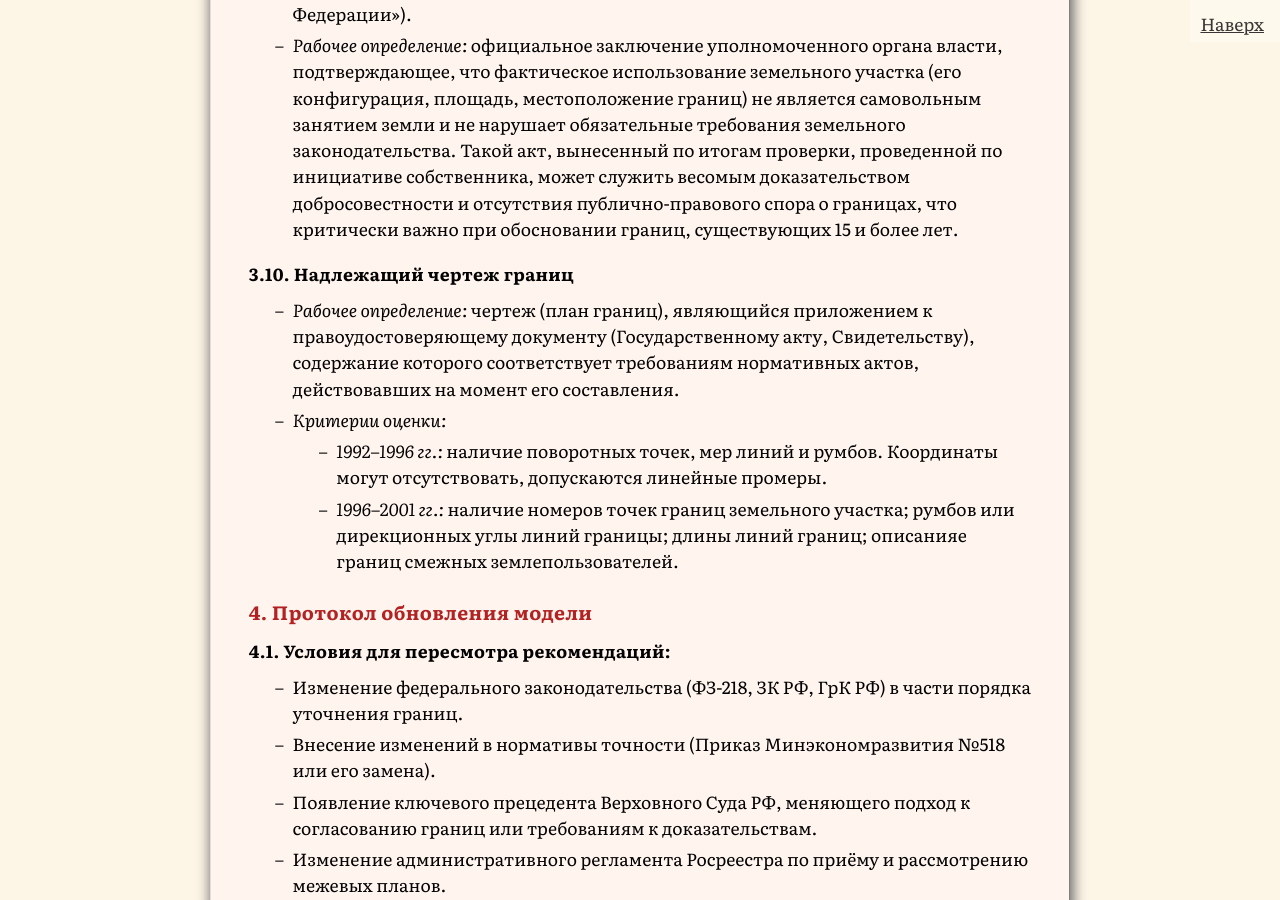
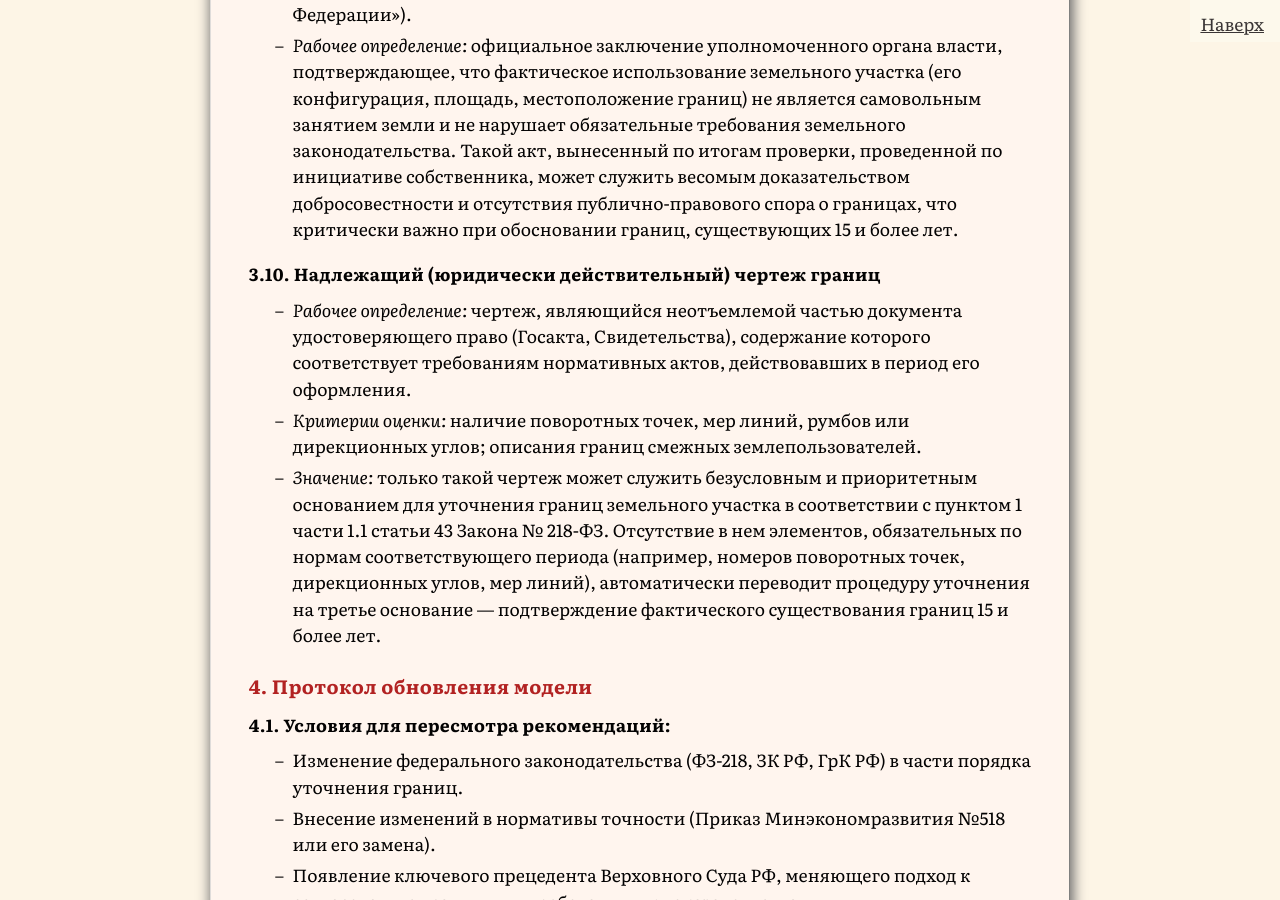
Before and after one commit to SergSi/land-use-art, a Jekyll site: the page built from _posts/2026-02-10-pr1.md, in a window 1280 px wide and 900 px high, scrolled down 11048 px. Built offline with Jekyll 4.4.1, drawn with Linux system fonts in a browser that asks for light colours; some web fonts are replaced; some of the changed text lies outside the part shown.

Commit message:
Update 2026-02-10-pr1.md

```diff
--- a/_posts/2026-02-10-pr1.md
+++ b/_posts/2026-02-10-pr1.md
@@ -160,12 +160,11 @@ Analysis -- "Излишек, владение >15 лет" --> Path3[⚖️ Пу
 - *Легальное определение:* документ, составляемый должностным лицом органа государственного или муниципального контроля (надзора) по результатам проведения контрольного (надзорного) мероприятия (выездной проверки, административного обследования и т.д.) и содержащий сведения о выявленных нарушениях или об их отсутствии (Федеральный закон от 31.07.2020 № 248-ФЗ «О государственном контроле (надзоре) и муниципальном контроле в Российской Федерации»).
 - *Рабочее определение:* официальное заключение уполномоченного органа власти, подтверждающее, что фактическое использование земельного участка (его конфигурация, площадь, местоположение границ) не является самовольным занятием земли и не нарушает обязательные требования земельного законодательства. Такой акт, вынесенный по итогам проверки, проведенной по инициативе собственника, может служить весомым доказательством добросовестности и отсутствия публично-правового спора о границах, что критически важно при обосновании границ, существующих 15 и более лет.
 
-#### 3.10. Надлежащий чертеж границ
+#### 3.10. Надлежащий (юридически действительный) чертеж границ
 
-- *Рабочее определение:* чертеж (план границ), являющийся приложением к правоудостоверяющему документу (Государственному акту, Свидетельству), содержание которого соответствует требованиям нормативных актов, действовавших на момент его составления.
-- *Критерии оценки:*
-  - *1992–1996 гг.:* наличие поворотных точек, мер линий и румбов. Координаты могут отсутствовать, допускаются линейные промеры.
-  - *1996–2001 гг.:* наличие номеров точек границ земельного участка; румбов или дирекционных углы линий границы; длины линий границ; описанияе границ смежных землепользователей.
+- *Рабочее определение:* чертеж, являющийся неотъемлемой частью документа удостоверяющего право (Госакта, Свидетельства), содержание которого соответствует требованиям нормативных актов, действовавших в период его оформления.
+- *Критерии оценки:* наличие поворотных точек, мер линий, румбов или дирекционных углов; описания границ смежных землепользователей.
+- *Значение:* только такой чертеж может служить безусловным и приоритетным основанием для уточнения границ земельного участка в соответствии с пунктом 1 части 1.1 статьи 43 Закона № 218-ФЗ. Отсутствие в нем элементов, обязательных по нормам соответствующего периода (например, номеров поворотных точек, дирекционных углов, мер линий), автоматически переводит процедуру уточнения на третье основание — подтверждение фактического существования границ 15 и более лет.
 
 ### 4. Протокол обновления модели
 
@@ -200,6 +199,16 @@ Analysis -- "Излишек, владение >15 лет" --> Path3[⚖️ Пу
 | Неофициальные | 1. Исторические документы (старые схемы, похозяйственные книги, членская книжка СНТ).<br>2. Переписка с соседями или органами власти. | 1. Результаты геодезической съёмки (исходные данные).<br>2. Фото/видеофиксация фактических границ (заборы, межевые знаки).<br>3. Показания свидетелей (в спорных случаях).<br />4. Предварительный расчёт соотношения предоставленной, фактической и предельно допустимой при уточнении площади |
 
 Задача пользователя: Собрать максимальное количество данных из каждой ячейки. Отсутствие данных в ячейках «Официальные документальные» — критический пробел. Расхождение между «Официальными» и «Полевыми» данными — ключевое противоречие, требующее решения.
+
+Наличие любого старого документа с чертежом (схемой) земельного участка само по себе не гарантирует, что он может быть использован для определения местоположения границ в порядке пункта 1 части 1.1 статьи 43 Закона № 218-ФЗ. Чертеж может считаться надлежащим основанием для уточнения границ только в том случае, если его содержание соответствует требованиям нормативных актов, действовавших на момент его составления.
+
+Практический алгоритм оценки:
+
+1. Определите год оформления документа. Посмотрите на дату выдачи Государственного акта или Свидетельства.
+2. Сверьте содержание чертежа с нормативами своего времени: для документов 1992–2001 гг. необходимо наличие номеров поворотных точек границы, мер линий и румбов или дирекционных углов.
+3. Примите решение: если чертеж соответствует требованиям своего времени — он является приоритетным основанием для уточнения границ. Если чертеж не соответствует этим требованиям (например, на чертеже нет дирекционных углов или мер линий) — он не может быть использован для определения границ. В этом случае применяется третье основание — фактическое существование границ 15 и более лет.
+
+*Основание: Инструкции Роскомзема от 09.03.1992, Инструкции по межеванию от 08.04.1996, ч. 1.1 ст. 43 Закона № 218-ФЗ.*
 
 ### 6. Анализ заинтересованных сторон
 
```
